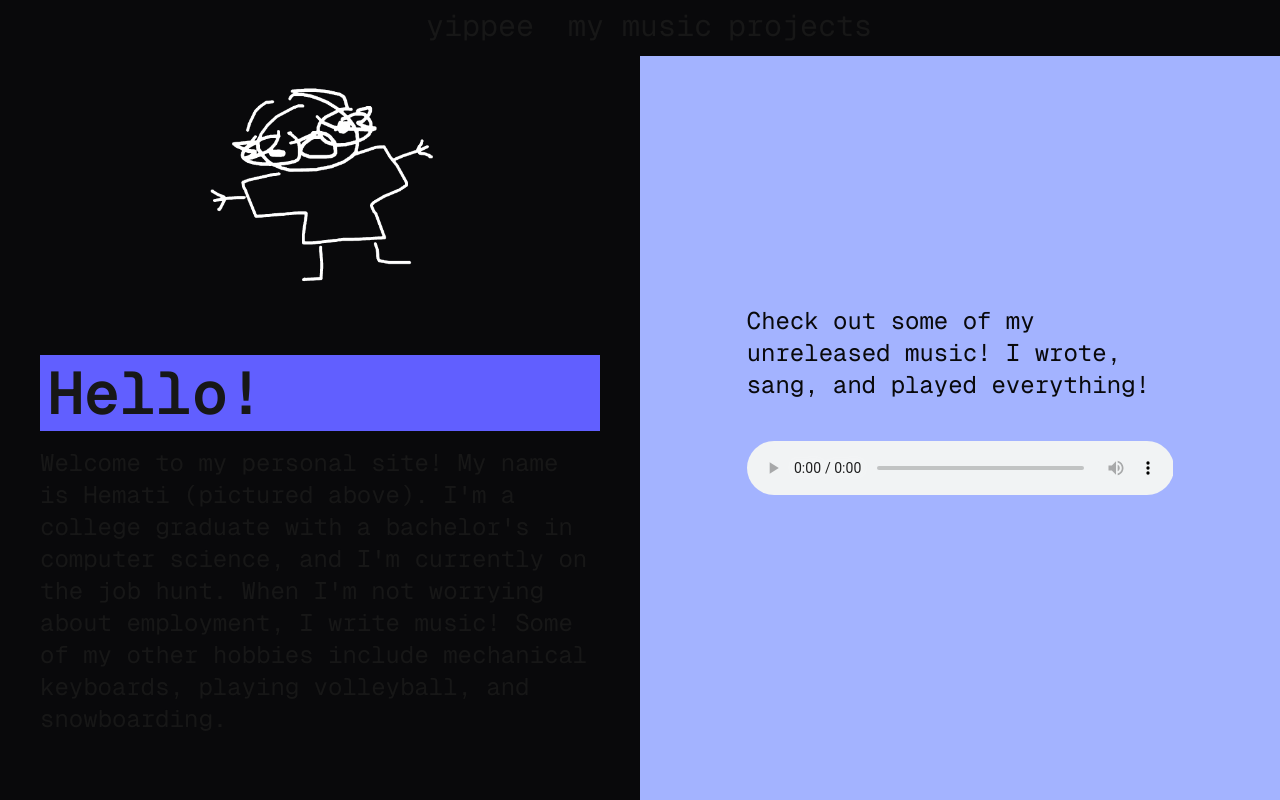
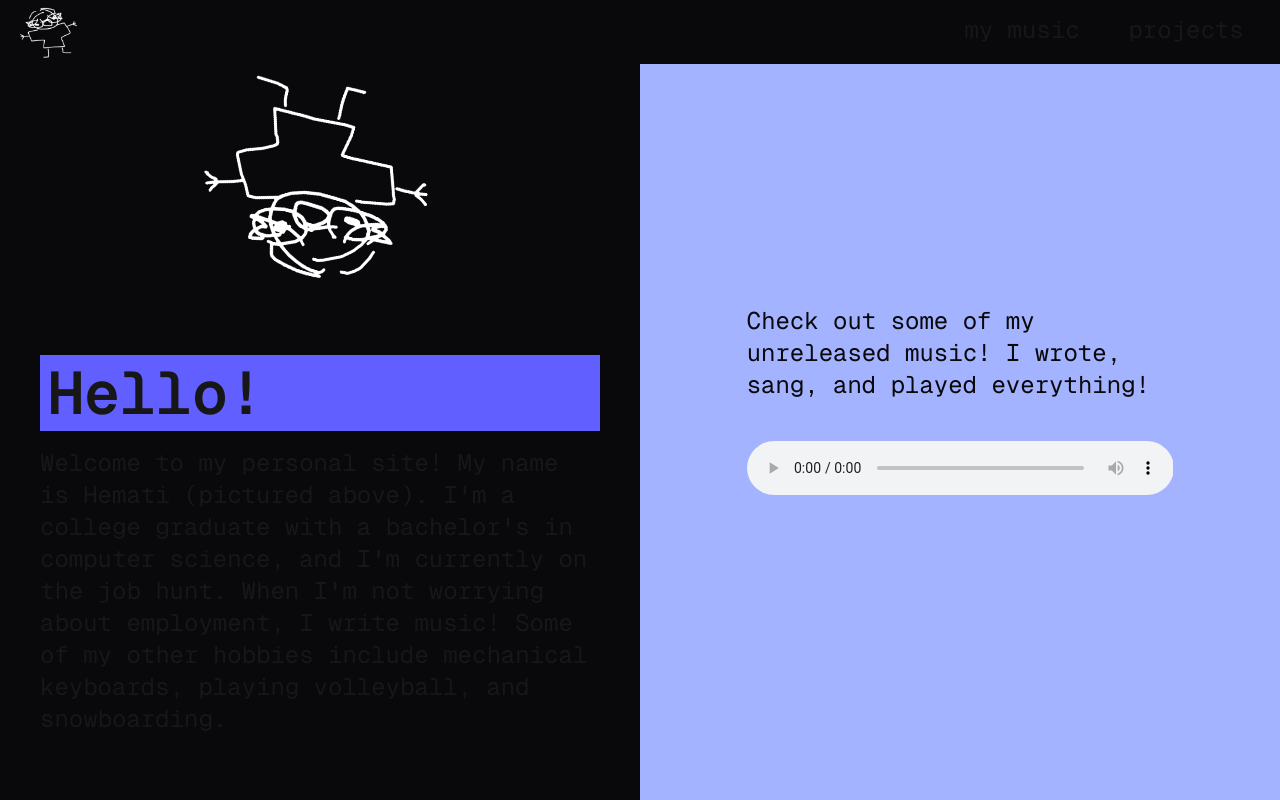
Before and after one commit to hematii/hematii.github.io, a Next.js app: page / in a window 1280 px wide. Built offline with nearby package versions, Linux system fonts and the light colour scheme.

Commit message:
styled navbar

```diff
--- a/app/layout.tsx
+++ b/app/layout.tsx
@@ -2,6 +2,7 @@ import type { Metadata } from "next";
 import { Geist, Geist_Mono } from "next/font/google";
 import "./globals.css";
 import Link from "next/link";
+import Image from "next/image";
 
 const geistSans = Geist({
   variable: "--font-geist-sans",
@@ -28,13 +29,20 @@ export default function RootLayout({
       <body
         className={`${geistSans.variable} ${geistMono.variable} antialiased`}
       >
-        <div className="hidden lg:fixed lg:top-0 z-1 w-full bg-zinc-950 font-mono text-3xl lg:flex flex-row justify-center">
+        <div className="hidden lg:fixed lg:top-0 z-1 h-16 w-full bg-zinc-950 font-mono text-2xl lg:flex items-center justify-end px-4">
           <a
             href="/"
-            className="w-1/8 text-center border-b-4 border-transparent py-2 hover:border-[#ffa74a] transition-colors duration-150 ease-out"
+            className="h-full aspect-square flex items-center absolute left-4 top-1/2 -translate-y-1/2"
           >
-            yippee
+            <Image
+              src="/bigjimage.png"
+              alt="incredible self portrait"
+              width={1600}
+              height={1600}
+              className="h-full"
+            />
           </a>
+          <div className="flex items-center justify-end w-full gap-2">
             <a
               href="/music"
               className="w-1/8 text-center border-b-4 border-transparent py-2 hover:border-[#ffa74a] transition-colors duration-150 ease-out"
@@ -47,6 +55,7 @@ export default function RootLayout({
             >
               projects
             </a>
+          </div>
           {/* <nav>
             <Link href="/" className="mx-10 w-1/6">
               yippee
--- a/app/page.tsx
+++ b/app/page.tsx
@@ -11,7 +11,7 @@ export default function Home() {
             alt="incredible self portrait"
             width={1600}
             height={1600}
-            className="aspect-square"
+            className="aspect-square animate-[spin_10s_linear_infinite]"
           />
         </div>
         {/* Text */}
```
Lines whose indentation alone changed are shown as unchanged.
